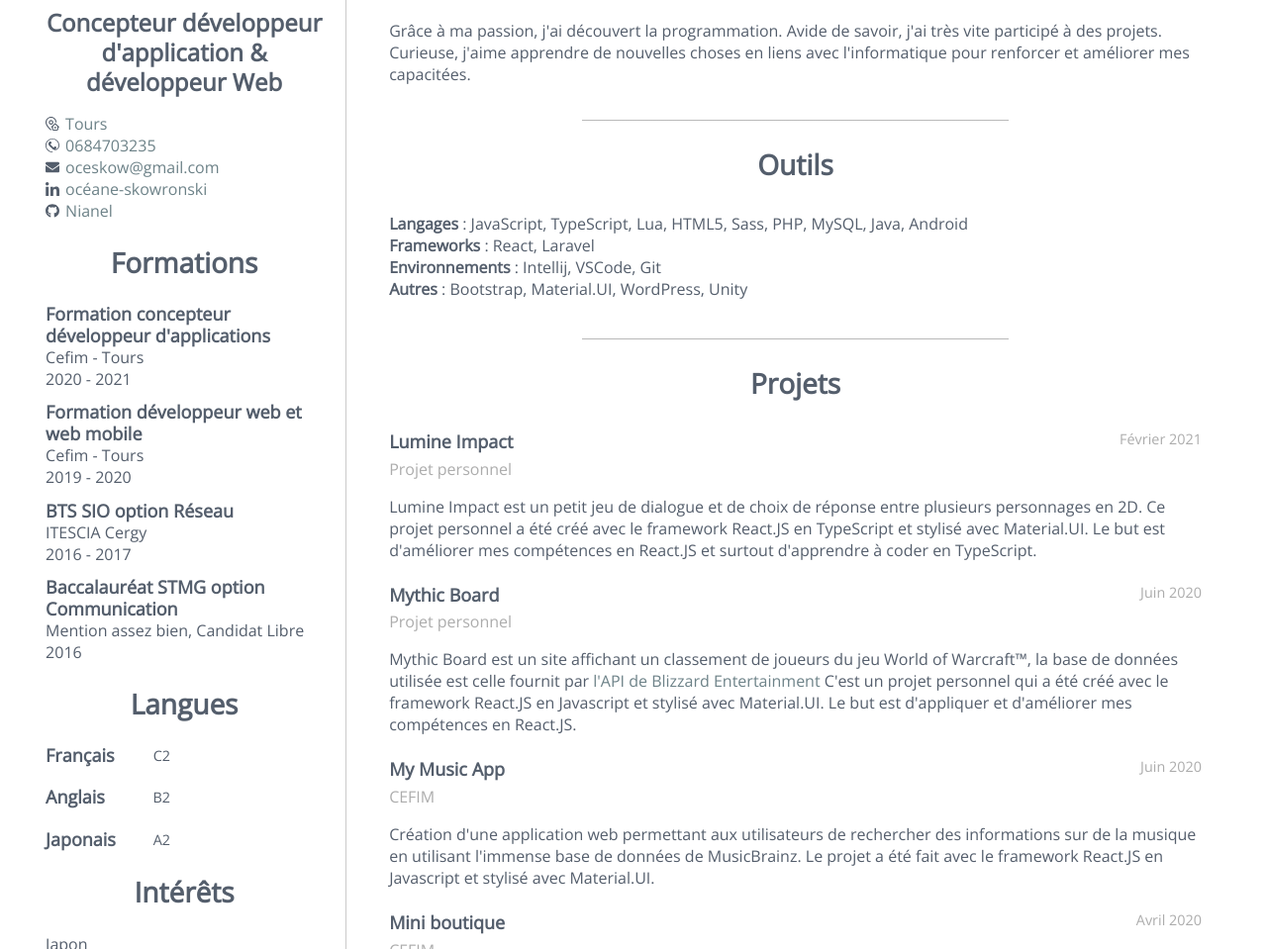
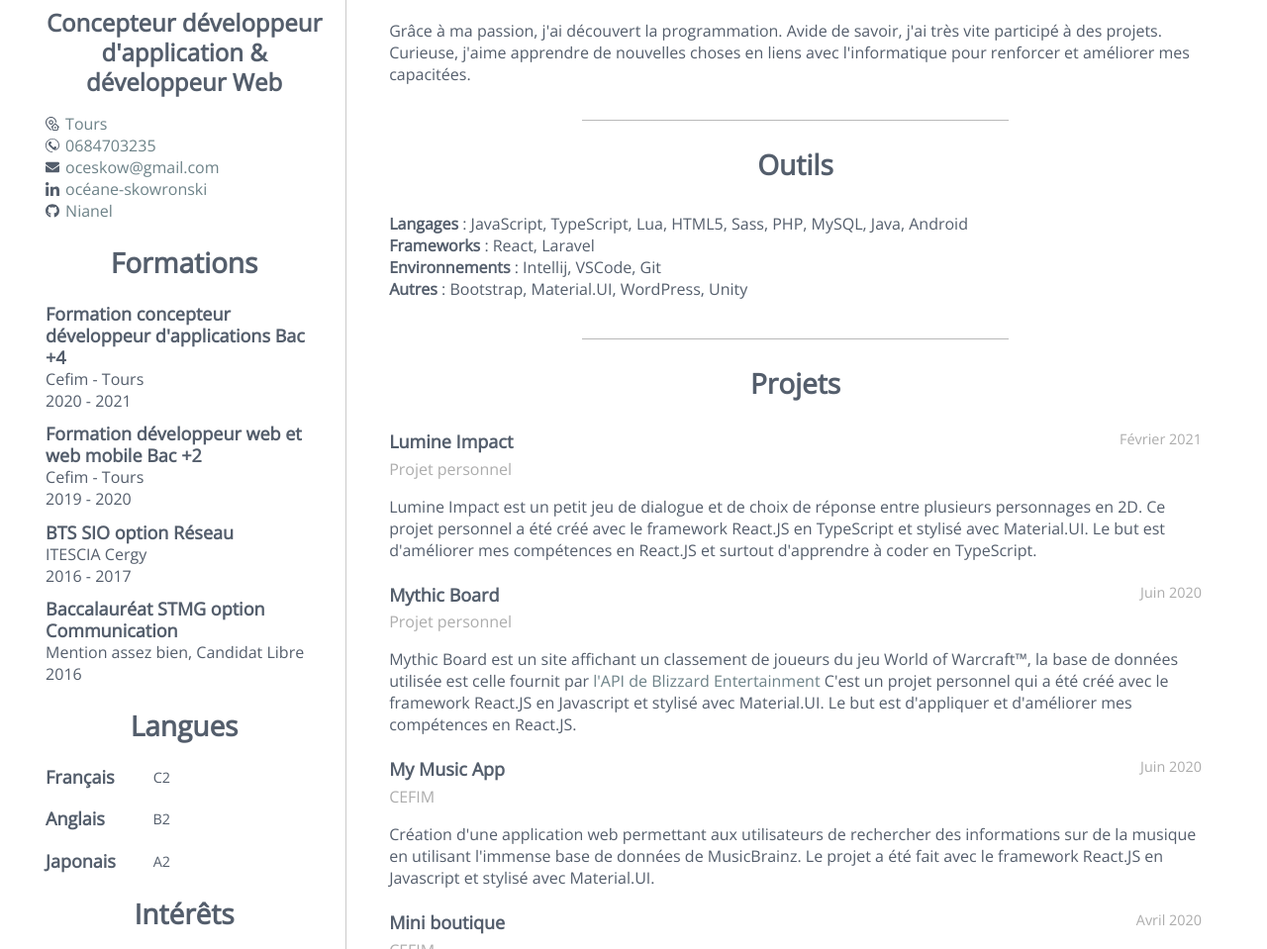
Before and after one commit to OceaneSkow/CV-master, a plain HTML site: page index.html in a window 1280 px wide. Shown: the part 141-1100 px from the top of the page at 99% size. Drawn offline with nearby package versions, Linux system fonts and the light colour scheme.

Commit message:
Update index.html

```diff
--- a/index.html
+++ b/index.html
@@ -66,8 +66,8 @@
       <section id="education">
         <h2>Formations</h2>
         <ul>
-          <li><h3>Formation concepteur développeur d'applications</h3><h4>Cefim - Tours<br>2020 - 2021</h4></li>
-          <li><h3>Formation développeur web et web mobile</h3><h4>Cefim - Tours<br>2019 - 2020</h4></li>
+          <li><h3>Formation concepteur développeur d'applications Bac +4</h3><h4>Cefim - Tours<br>2020 - 2021</h4></li>
+          <li><h3>Formation développeur web et web mobile Bac +2</h3><h4>Cefim - Tours<br>2019 - 2020</h4></li>
           <li><h3>BTS SIO option Réseau</h3><h4>ITESCIA Cergy<br>2016 - 2017</h4></li>
           <li><h3>Baccalauréat STMG option Communication</h3><h4>Mention assez bien, Candidat Libre<br>2016</h4></li>
         </ul>
```
